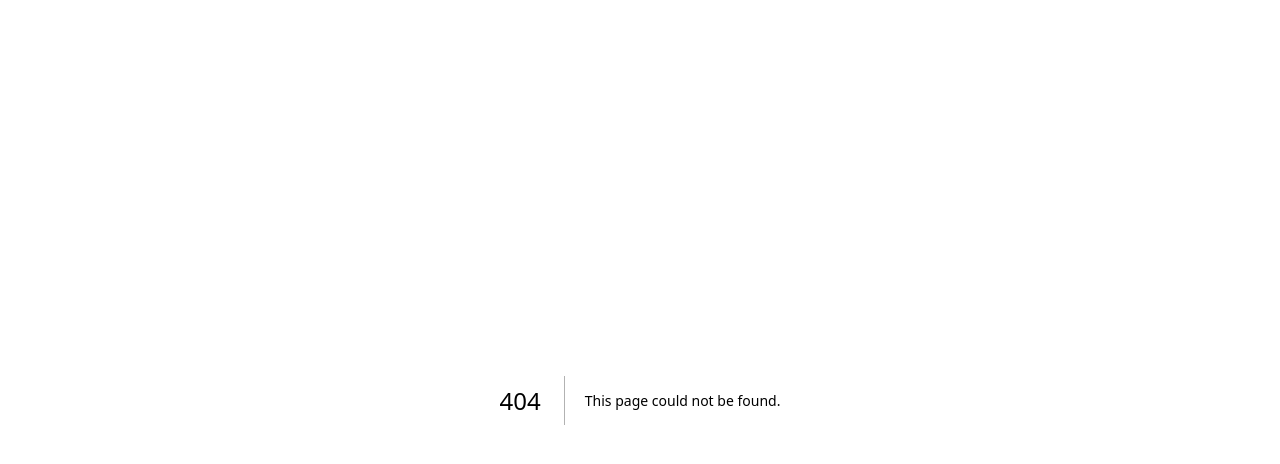
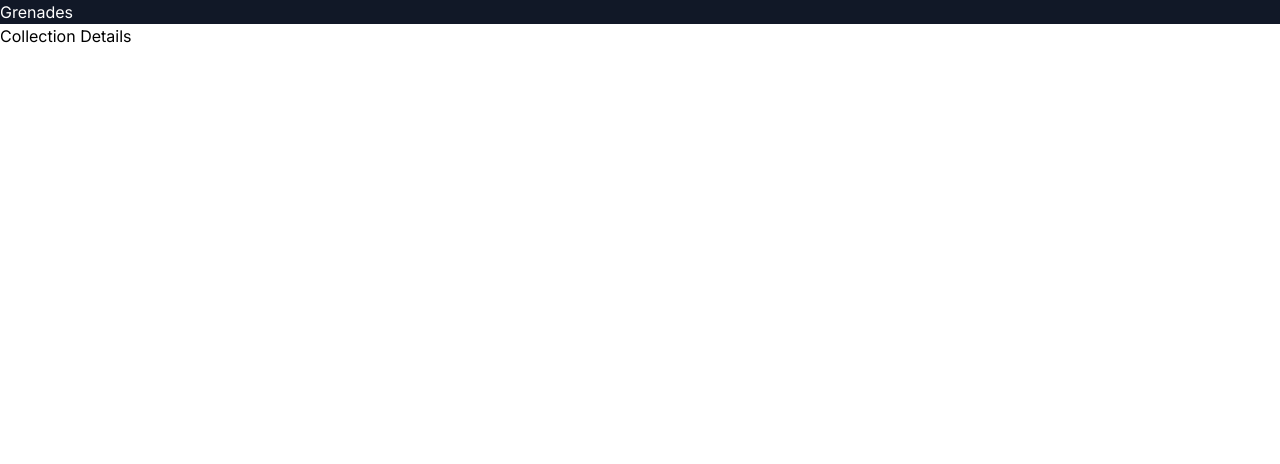
Before and after one commit to evgenii-vaniukov/cs2_utility_client, a Next.js app: page /collectiondetails in a window 1280 px wide. Before the commit this address had no page. Shown: the top 464 px of the page. Built offline with nearby package versions, Linux system fonts and the light colour scheme.

Commit message:
Implements repository and a page.

```diff
--- a/package.json
+++ b/package.json
@@ -15,6 +15,7 @@
     "@types/react": "18.2.15",
     "@types/react-dom": "18.2.7",
     "autoprefixer": "10.4.14",
+    "axios": "^1.5.0",
     "eslint": "8.45.0",
     "eslint-config-next": "13.4.10",
     "firebase": "^10.1.0",
--- /dev/null
+++ b/src/app/(utility_collections)/page.jsx
@@ -0,0 +1,22 @@
+import { getUtilityCollections } from "@/repository/utility_collections_repository";
+import Link from "next/link";
+
+async function UtilityCollections() {
+  const utilityCollections = await getUtilityCollections();
+
+  return (
+    <div>
+      <h1>Welcome to UtilityCollections!</h1>
+      {utilityCollections.map((utilityCollection) => (
+        <Link
+          key={utilityCollection.utilityCollectionId}
+          href="/collectiondetails"
+        >
+          {utilityCollection.teamCode}
+        </Link>
+      ))}
+    </div>
+  );
+}
+
+export default UtilityCollections;
--- /dev/null
+++ b/src/app/collectiondetails/page.tsx
@@ -0,0 +1,9 @@
+function CollectionDetails() {
+  return (
+    <div>
+      <h1>Collection Details</h1>
+    </div>
+  );
+}
+
+export default CollectionDetails;
--- a/src/app/(grenades_filter)/page.jsx
+++ b/src/app/grenades_filter/page.jsx
@@ -1,9 +1,9 @@
 import { GrenadesFilterProvider } from "@/features/filter_grenades/context/grenades_filter_context";
 import GrenadesFilter from "@/features/filter_grenades/grenades_filter.jsx";
-import { getGrenades } from "@/repository/grenades_repository";
 
 export default async function Grenades() {
-  const grenades = await getGrenades("ancient");
+  // Fix with updated route that calls for all the utilities and not for collections.
+  const utilityCollections = await getUtilityCollections();
   return (
     <GrenadesFilterProvider>
       <GrenadesFilter grenades={grenades} />
--- a/src/app/layout.tsx
+++ b/src/app/layout.tsx
@@ -1,6 +1,7 @@
 import "@/assets/css/globals.css";
 import type { Metadata } from "next";
 import { Inter } from "next/font/google";
+import Link from "next/link";
 
 const inter = Inter({ subsets: ["latin"] });
 
@@ -16,7 +17,14 @@ export default function RootLayout({
 }) {
   return (
     <html /*className="bg-gray-800 text-gray-400"*/ lang="en">
-      <body className={inter.className}>{children}</body>
+      <body className={inter.className}>
+        <nav className="bg-gray-900">
+          <Link className="text-white" href="/grenades_filter" scroll={false}>
+            Grenades
+          </Link>
+        </nav>
+        {children}
+      </body>
     </html>
   );
 }
--- a/src/features/filter_grenades/components/card.jsx
+++ b/src/features/filter_grenades/components/card.jsx
@@ -1,4 +1,3 @@
-import Image from "next/image";
 import { useState } from "react";
 
 export default function Card({ doc }) {
@@ -6,7 +5,10 @@ export default function Card({ doc }) {
 
   return (
     <>
-      <div
+      <h3 className="text-lg font-medium text-gray-900 dark:text-gray-100">
+        {doc.map.map_full_name}
+      </h3>
+      {/* <div
         onMouseEnter={() => {
           setSrc(doc.throwing);
         }}
@@ -30,7 +32,7 @@ export default function Card({ doc }) {
           alt=""
         />
 
-        {/* <div className="p-5">
+        <div className="p-5">
           <div className="mb-3 font-normal text-gray-700 dark:text-gray-400">
             <p>Map: {doc.map.map_full_name}</p>
             <p>Type: {doc.type.type_full_name}</p>
@@ -40,8 +42,8 @@ export default function Card({ doc }) {
             <p>To: {doc.to.position_full_name}</p>
             <p>Tick: {doc.tick_rate}</p>
           </div>
-        </div> */}
-      </div>
+        </div>
+      </div> */}
     </>
   );
 }
--- /dev/null
+++ b/src/repository/utility_collections_repository.js
@@ -0,0 +1,32 @@
+import axios from "axios";
+
+const apiUrl = process.env.BASE_URL;
+
+// console.log(baseUrl);
+
+// const getUtilityCollections = async () => {
+//   try {
+//     const response = await fetch("http//localhost:3000/utilitycollections");
+//     return response.data;
+//   } catch (error) {
+//     console.error(error);
+//   }
+// };
+
+const api = axios.create({
+  baseURL: "http://localhost:3000",
+  headers: {
+    "Content-Type": "application/json",
+  },
+});
+
+const getUtilityCollections = async () => {
+  try {
+    const response = await api.get("/utilitycollections");
+    return response.data.data;
+  } catch (error) {
+    console.error(error);
+  }
+};
+
+export { getUtilityCollections };
--- a/tsconfig.json
+++ b/tsconfig.json
@@ -28,8 +28,8 @@
     "**/*.ts",
     "**/*.tsx",
     ".next/types/**/*.ts",
-    "src/app/(grenades_filter)/page.jsx",
+    "src/app/grenades_filter/page.jsx",
     "src/app/pages/grenades.jsx"
-  ],
+, "src/app/(utility_collections)/page.jsx"  ],
   "exclude": ["node_modules"]
 }
```
Also changed, not shown: 2 other files (tests, documents, lock files or other folders).
